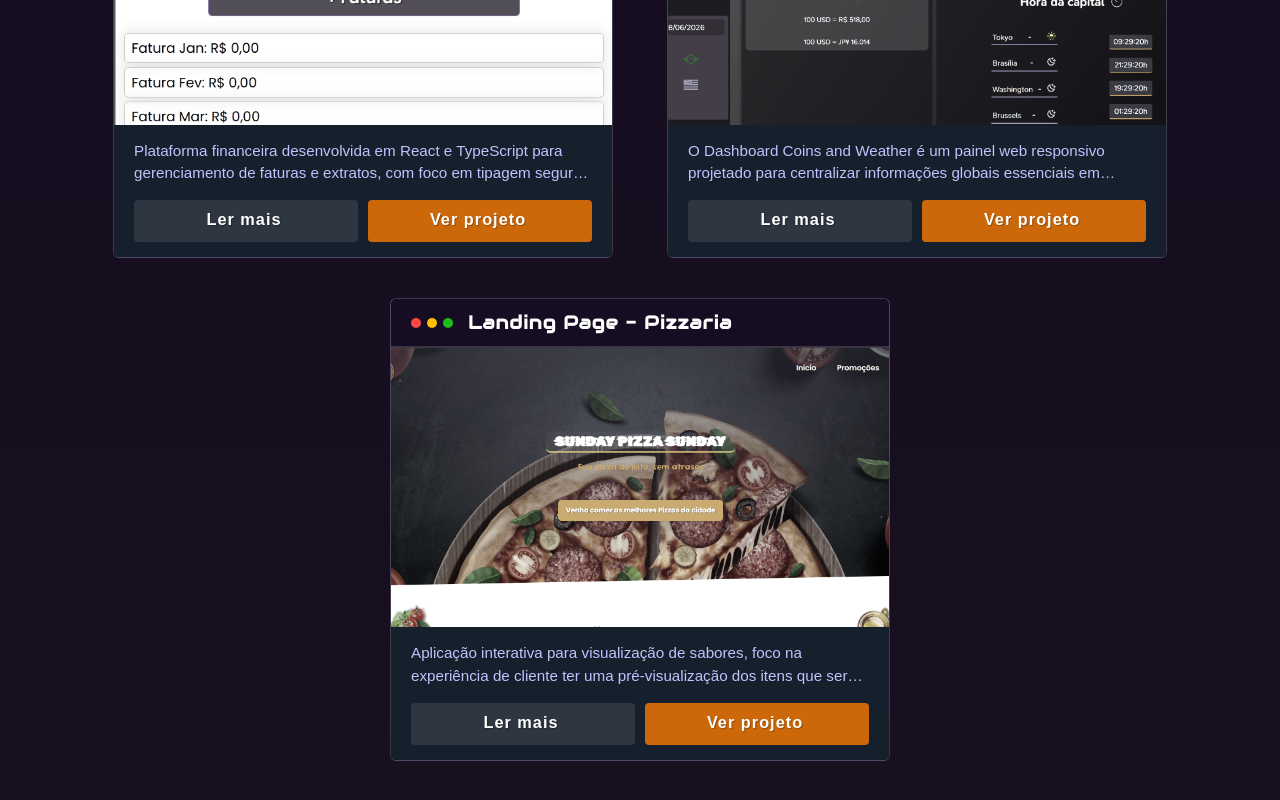
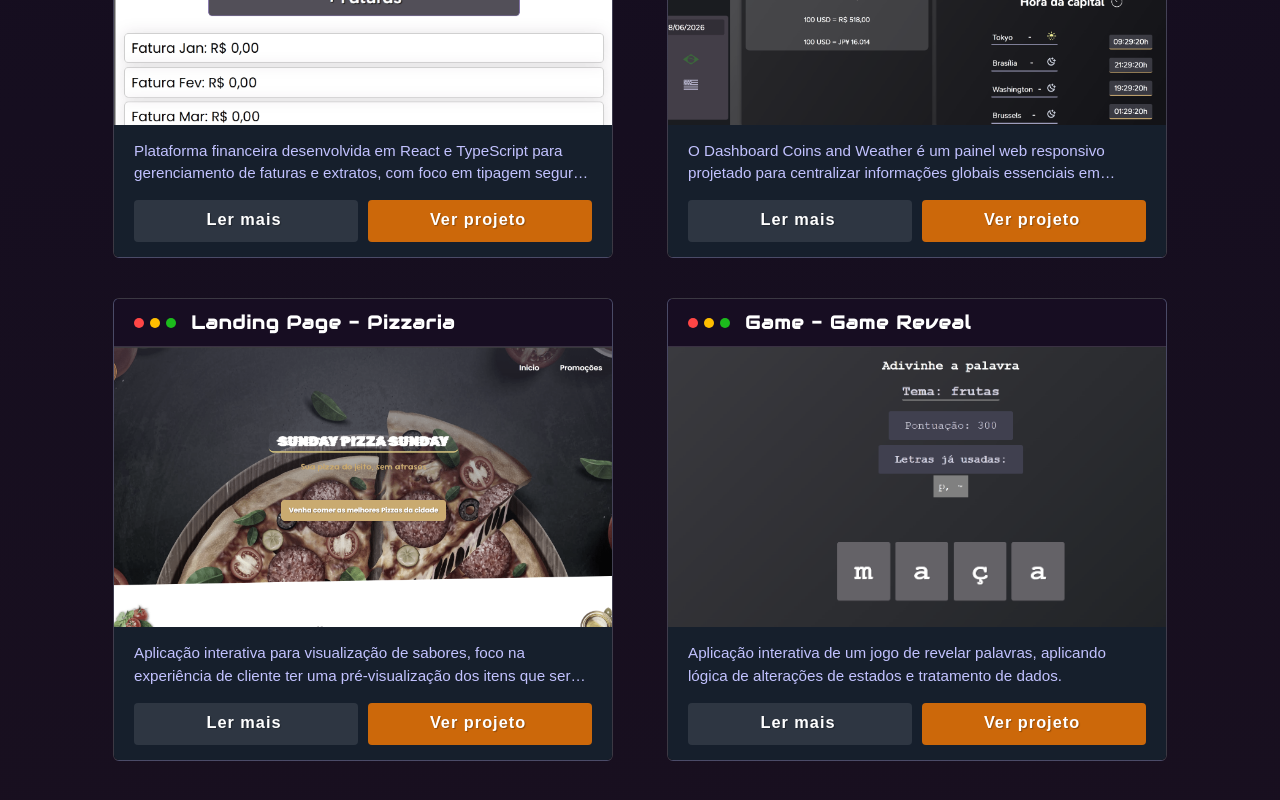
Before and after one commit to SantV7/sant_portfolio, a React (Vite) app: page / in a window 1280 px wide. Shown: the part 4393-5193 px from the top of the page. Built offline with nearby package versions, Linux system fonts and the light colour scheme; a web font is replaced by a local one.

Commit message:
Adicionando mais um projeto

```diff
--- a/src/components/AboutMe/AboutMe.module.css
+++ b/src/components/AboutMe/AboutMe.module.css
@@ -313,7 +313,6 @@
 }
 
 .skills_first:hover {
-    scale: 1.004;
     border: 1px solid rgba(255, 255, 255, 0.158);
     box-shadow: 0px 0px 10px rgba(0, 0, 0, 0.267);
     background: rgb(23, 33, 53);
--- a/src/components/Projects/Project.tsx
+++ b/src/components/Projects/Project.tsx
@@ -6,6 +6,7 @@ import Card from "./Card/Card";
 import pc_project from '../../assets/img/projects/pc_project.jpeg'
 import styles from './Project.module.css'
 import { gsap } from 'gsap';
+import gameReveal from '../../assets/img/projects/gameReveal.png'
 import { ScrollTrigger } from 'gsap/ScrollTrigger';
 import AboutProjects from "./AboutProjects/AboutProjects";
 gsap.registerPlugin(ScrollTrigger);
@@ -43,7 +44,11 @@ const Project = () => {
         {id: 3, imgProject: pizzariaProject,
          nameProject: 'Landing Page - Pizzaria',
          descProject: 'Aplicação interativa para visualização de sabores, foco na experiência de cliente ter uma pré-visualização  dos itens que serão requisitados.',
-         urlProject: 'https://pizzaria-zeta-six.vercel.app/'}
+         urlProject: 'https://pizzaria-zeta-six.vercel.app/'},
+        {id: 4, imgProject: gameReveal,
+         nameProject: 'Game - Game Reveal',
+         descProject: 'Aplicação interativa de um jogo de revelar palavras, aplicando lógica de alterações de estados e tratamento de dados.',
+         urlProject: 'https://game-reveal.vercel.app/'}
     ])
 
     const [data, SetData] = useState<string>()
```
Also changed, not shown: src/assets/img/projects/gameReveal.png (added).
